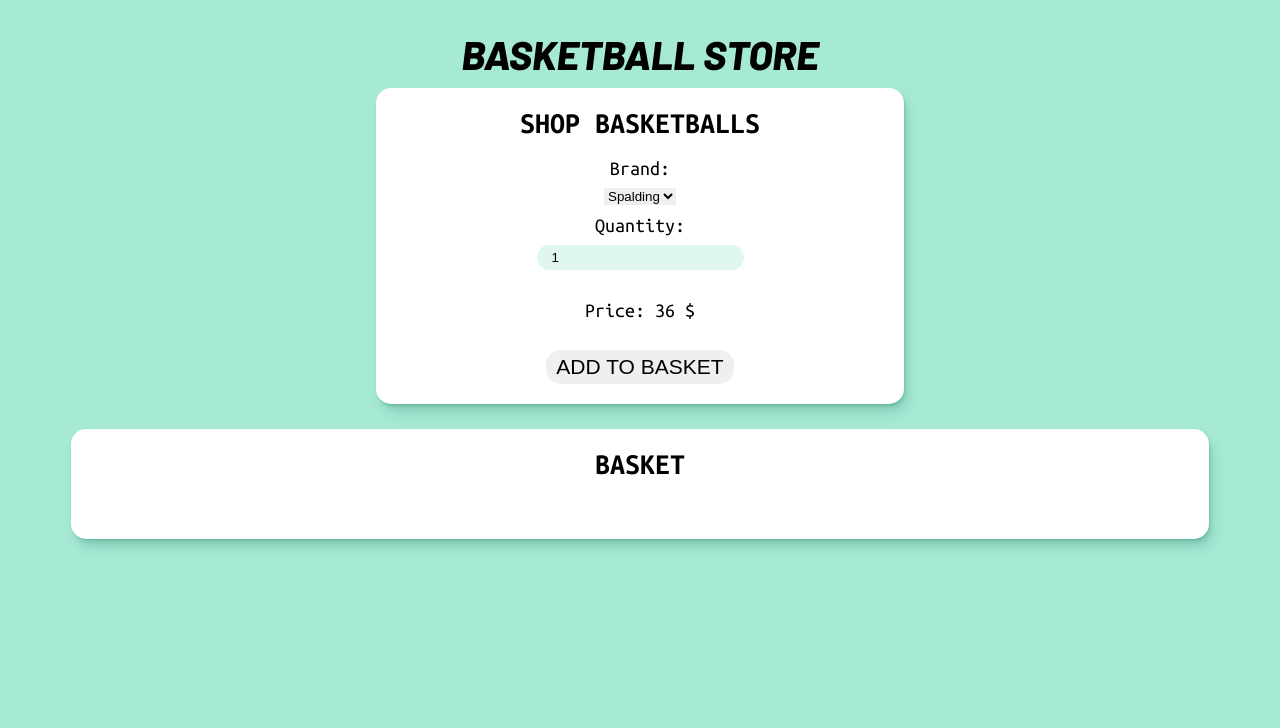
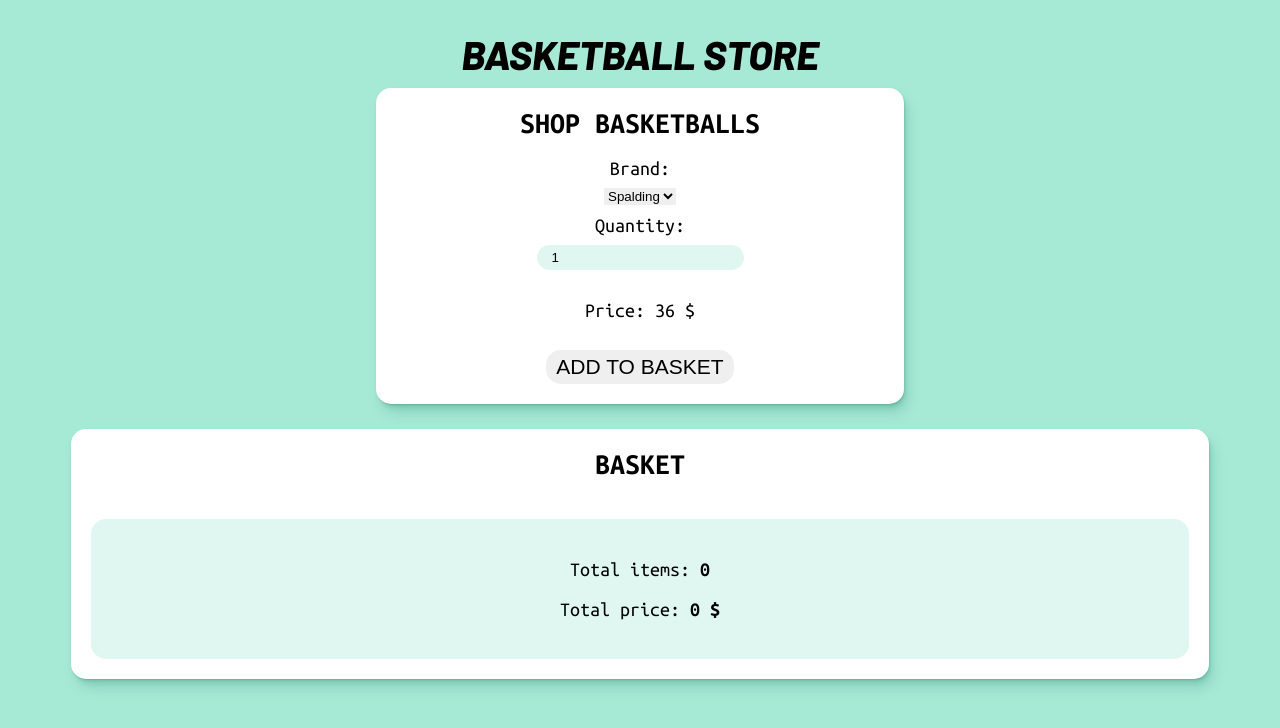
Before and after one commit to GreetVdL/basketballstore, a React (Create React App) app: page / in a window 1280 px wide. Shown: the top 728 px of the page. Built offline with nearby package versions, Linux system fonts and the light colour scheme.

Commit message:
add summary to basket

```diff
--- a/src/components/Basket.jsx
+++ b/src/components/Basket.jsx
@@ -18,6 +18,27 @@ const Basket = ({ items }) => {
             />
           ))}
       </ul>
+      <div class="summary">
+        <p>
+          Total items:{" "}
+          <span>
+            {items.reduce((acc, tot) => {
+              return acc + tot.quantity;
+            }, 0)}
+          </span>
+        </p>
+        <p>
+          Total price:{" "}
+          <span>
+            {items
+              .map((item) => item.price * item.quantity)
+              .reduce((acc, tot) => {
+                return acc + tot;
+              }, 0)}
+            &nbsp;$
+          </span>
+        </p>
+      </div>
     </div>
   );
 };
--- a/src/components/Basket.scss
+++ b/src/components/Basket.scss
@@ -20,6 +20,14 @@
     gap: 20px;
     padding: 0;
   }
+  .summary {
+    background-color: $lightmint;
+    padding: 20px 50px;
+    border-radius: 15px;
+    span {
+      font-weight: bold;
+    }
+  }
 }
 
 @media screen and (max-width: 1144px) {
```
